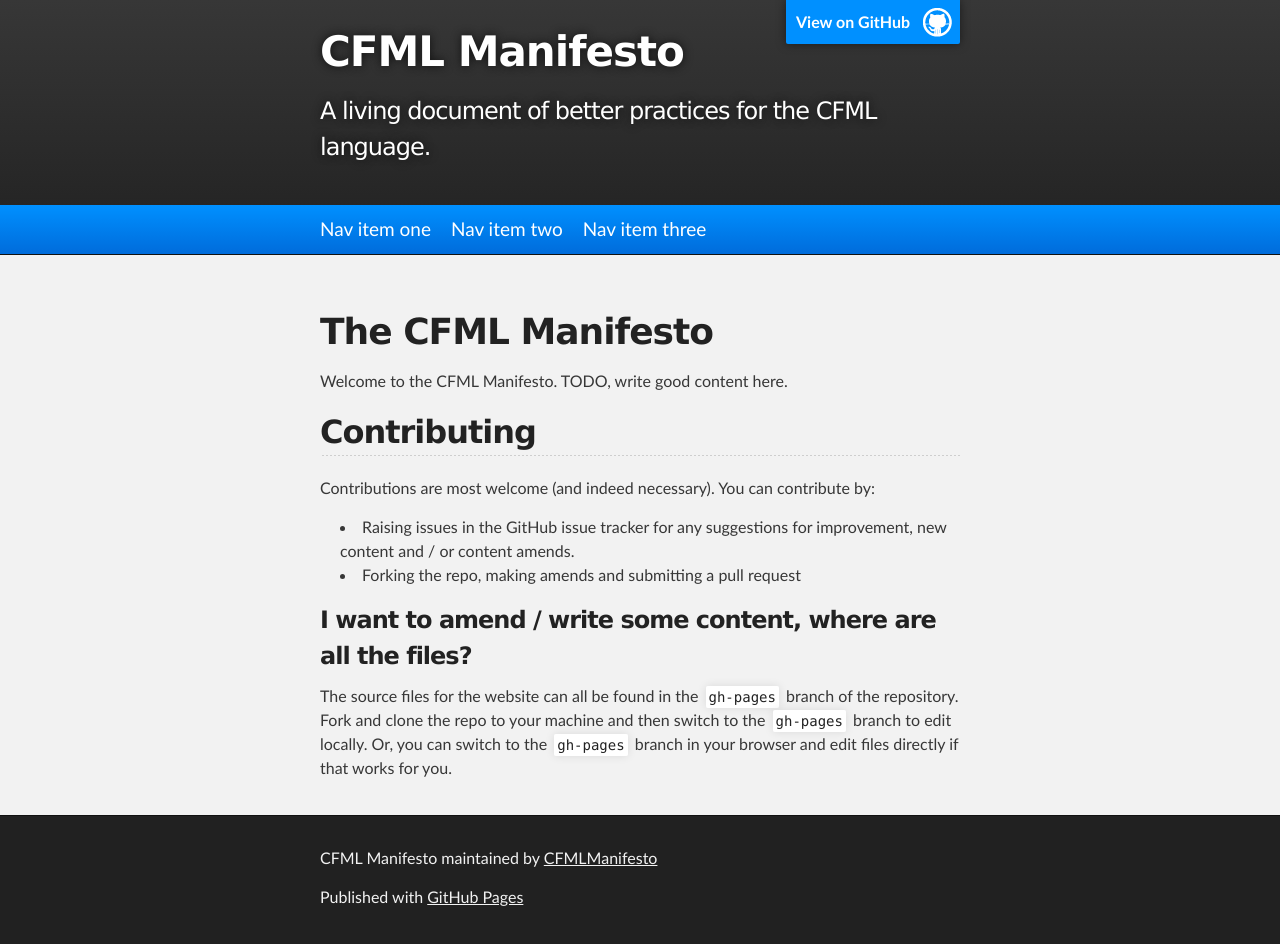
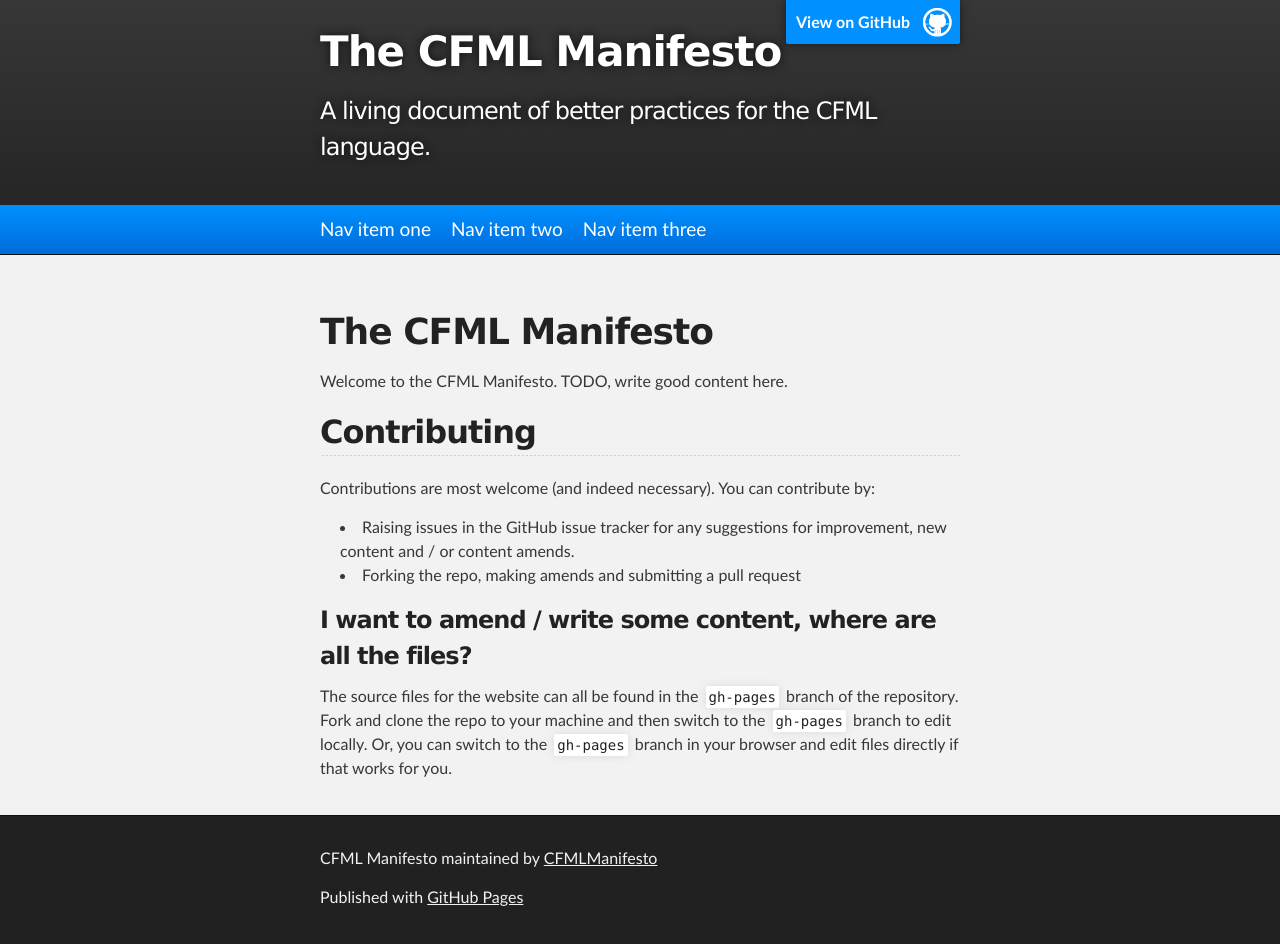
Before and after one commit to CFMLManifesto/CFMLManifesto, a Jekyll site: the page built from index.html, in a window 1280 px wide. Built offline with Jekyll 4.4.1, drawn with Linux system fonts in a browser that asks for light colours; Markdown is read by kramdown in place of the engine named in the settings.

Commit message:
Content tweak around title and headline

```diff
--- a/_layouts/default.html
+++ b/_layouts/default.html
@@ -19,7 +19,7 @@
 				<div class="inner">
 					<a id="forkme_banner" href="https://github.com/CFMLManifesto/cfml-manifesto">View on GitHub</a>
 
-					<h1 id="project_title">CFML Manifesto</h1>
+					<h1 id="project_title">The CFML Manifesto</h1>
 					<h2 id="project_tagline">A living document of better practices for the CFML language.</h2>
 				</div>
 
--- a/index.html
+++ b/index.html
@@ -1,6 +1,6 @@
 ---
 layout: default
-title: CFML Manifesto
+title: The CFML Manifesto
 ---
 
 <h1>
```
